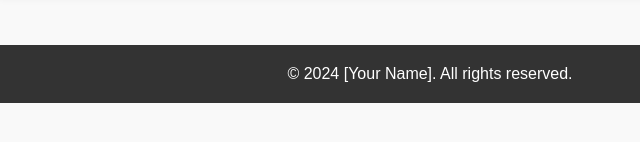
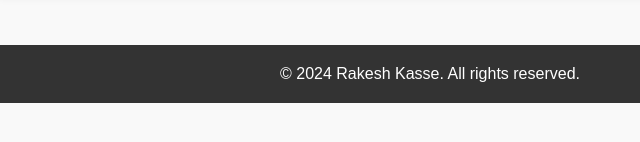
Before and after one commit to RakeshKasse/CodeClauseInternship_My-Digital-Presence, a plain HTML site: page projects.html in a window 1280 px wide. Shown: the part 518-660 px from the top of the page, 210-850 px from the left. Drawn offline with Linux system fonts and the light colour scheme.

Commit message:
Update projects.html

```diff
--- a/projects.html
+++ b/projects.html
@@ -33,7 +33,7 @@
         </section>
     </main>
     <footer>
-        <p>&copy; 2024 [Your Name]. All rights reserved.</p>
+        <p>&copy; 2024 Rakesh Kasse. All rights reserved.</p>
     </footer>
 </body>
 </html>
```
